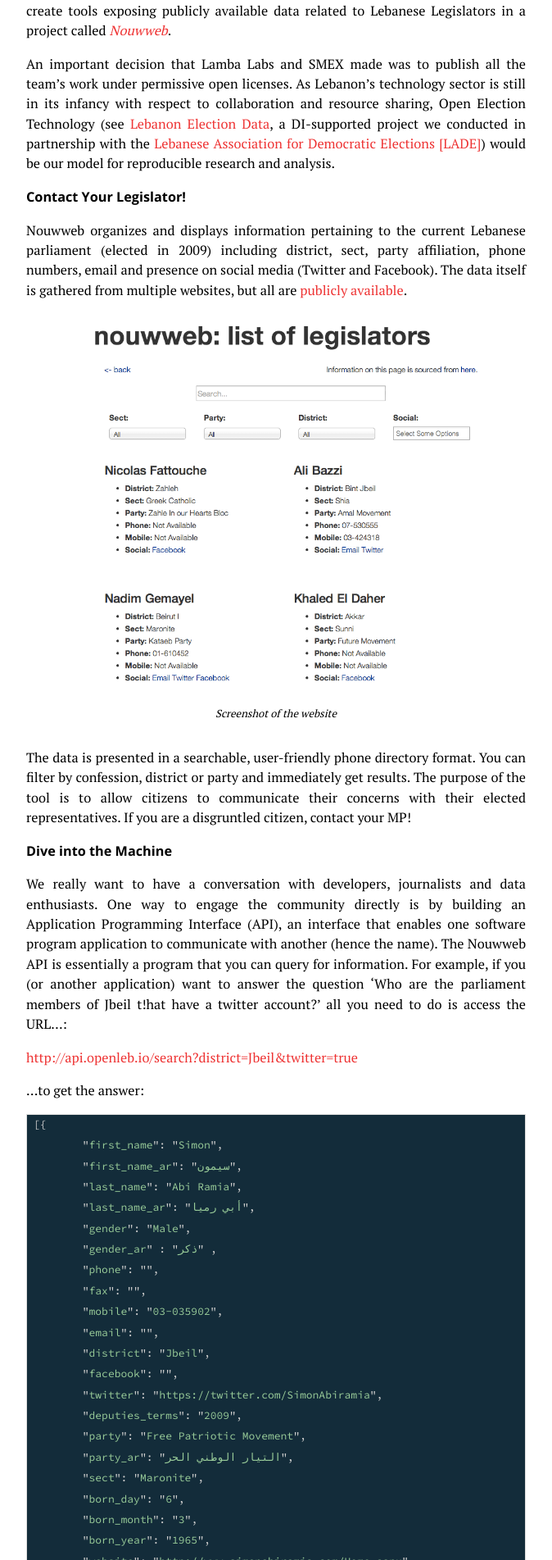
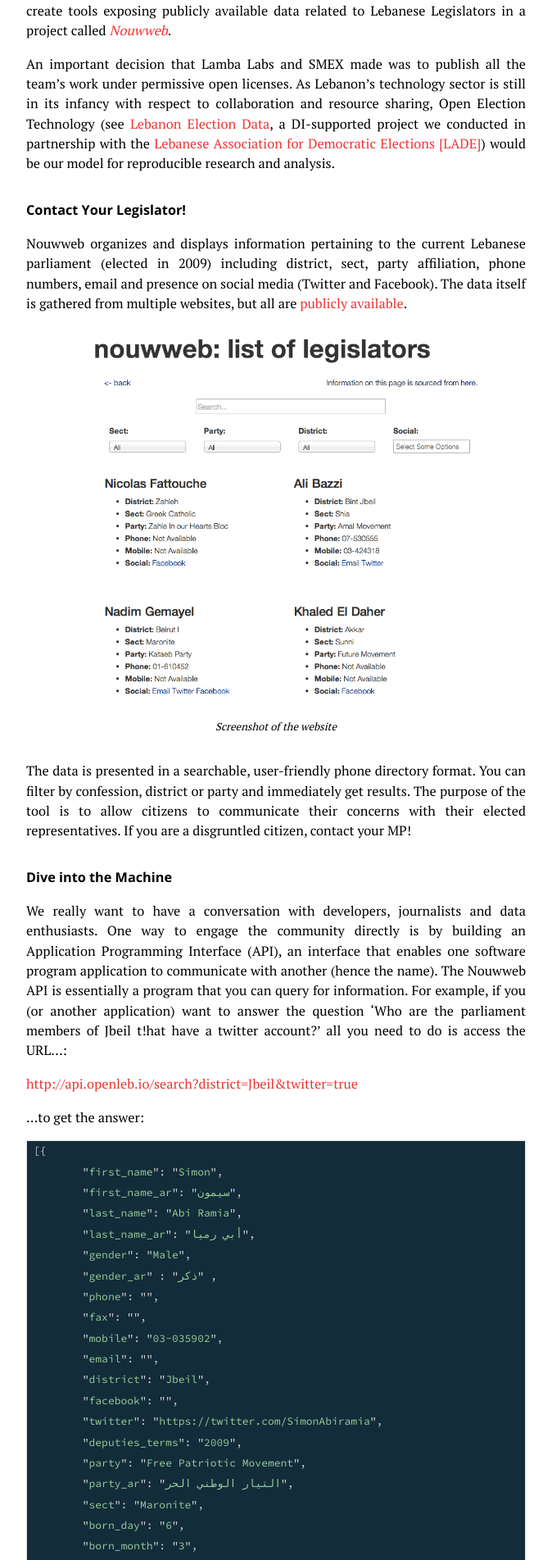
Before and after one commit to kamicut/kamicut.github.io, a Jekyll site: the page built from _posts/2014-07-25-nouwweb.md, in a window 1280 px wide. Shown: the part 432-2335 px from the top of the page at 82% size, without its empty margins (303-977 px from the left). Built offline with Jekyll 4.4.1, drawn with Linux system fonts in a browser that asks for light colours; Markdown is read by kramdown in place of the engine named in the settings.

Commit message:
Added some margin to headers

```diff
--- a/css/main.css
+++ b/css/main.css
@@ -160,6 +160,10 @@
   padding: 0 .4em;
 }
 
+.post h2 {
+  margin-top: 2em;
+}
+
 .post ul, .post ol {
   margin-left: 1.35em;
 }
```
